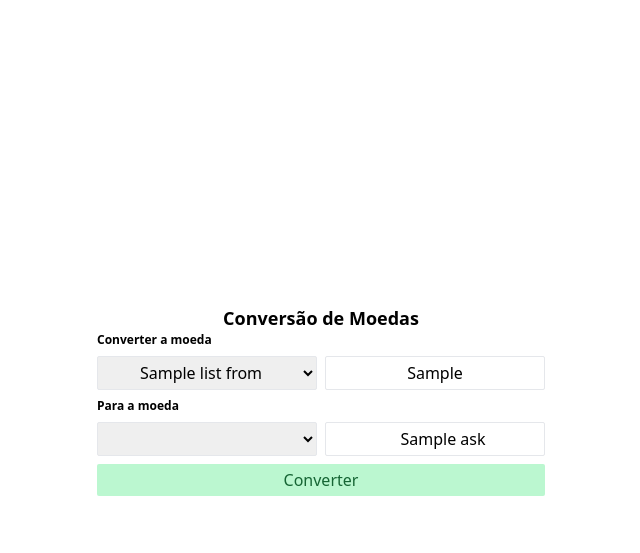
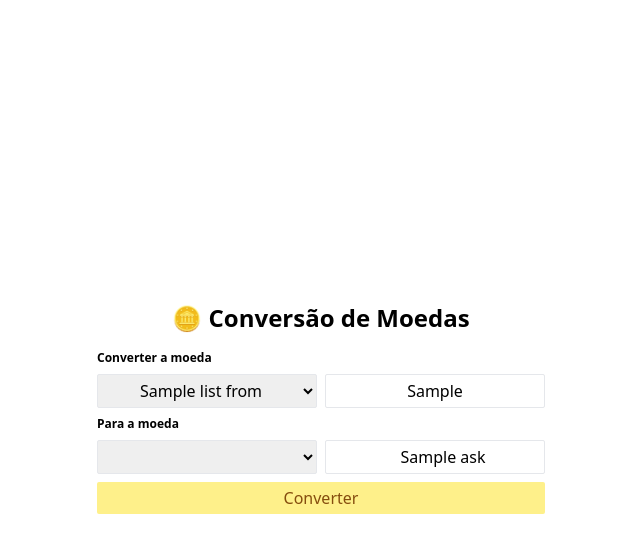
Before and after one commit to ojoaoalexandre/convert-money-site, a Node server app: template views/home.ejs in a window 1280 px wide. Shown: the top 553 px of the page, without its empty margins (319-959 px from the left). Run offline with Node 20, Linux system fonts and the light colour scheme; the template is opened without the code that fills it: most values are stand-ins (such as "Sample title", 1, 10 or a date in 2020); lists and menus that the app fills with data are empty.

Commit message:
added filter to selects

```diff
--- a/controllers/pages.js
+++ b/controllers/pages.js
@@ -14,6 +14,8 @@ const filter = async (list, req, res) => {
             }
         })
 
+    // sort list
+    newList.sort((item, next) => (item.name > next.name) ? 1 : -1)
     res.send(newList)
 }
 
@@ -35,6 +37,9 @@ const home = async (list, req, res) => {
         })
         return coin
     })
+
+    // sort list
+    listFrom.sort((item, next) => (item.name > next.name) ? 1 : -1)
 
     const { fromCode, toCode } = req.query
 
--- a/lib/apiBC.js
+++ b/lib/apiBC.js
@@ -14,6 +14,8 @@ const formatList = (listAPI) => {
         const coinCodesAll = listFormat.map(item => item.codein)
         // filter the unique codes
         const coinCodesUnique = [...new Set(coinCodesAll)]
+        coinCodesUnique.sort()
+
         // create a new format to each coin code
         const list = coinCodesUnique.map(code => {
             const group = {}
--- a/public/app.css
+++ b/public/app.css
@@ -517,6 +517,16 @@ Ensure the default browser behavior of the `hidden` attribute.
   gap: 0.5rem;
 }
 
+.gap-4 {
+  gap: 1rem;
+}
+
+.space-x-3 > :not([hidden]) ~ :not([hidden]) {
+  --tw-space-x-reverse: 0;
+  margin-right: calc(0.75rem * var(--tw-space-x-reverse));
+  margin-left: calc(0.75rem * calc(1 - var(--tw-space-x-reverse)));
+}
+
 .rounded-sm {
   border-radius: 0.125rem;
 }
@@ -560,6 +570,11 @@ Ensure the default browser behavior of the `hidden` attribute.
   background-color: rgb(187 247 208 / var(--tw-bg-opacity));
 }
 
+.bg-yellow-200 {
+  --tw-bg-opacity: 1;
+  background-color: rgb(254 240 138 / var(--tw-bg-opacity));
+}
+
 .p-4 {
   padding: 1rem;
 }
@@ -601,6 +616,11 @@ Ensure the default browser behavior of the `hidden` attribute.
 .text-xs {
   font-size: 0.75rem;
   line-height: 1rem;
+}
+
+.text-2xl {
+  font-size: 1.5rem;
+  line-height: 2rem;
 }
 
 .font-bold {
@@ -661,6 +681,16 @@ Ensure the default browser behavior of the `hidden` attribute.
   color: rgb(22 101 52 / var(--tw-text-opacity));
 }
 
+.text-yellow-700 {
+  --tw-text-opacity: 1;
+  color: rgb(161 98 7 / var(--tw-text-opacity));
+}
+
+.text-yellow-800 {
+  --tw-text-opacity: 1;
+  color: rgb(133 77 14 / var(--tw-text-opacity));
+}
+
 .opacity-25 {
   opacity: 0.25;
 }
@@ -677,6 +707,11 @@ Ensure the default browser behavior of the `hidden` attribute.
 .hover\:bg-green-400:hover {
   --tw-bg-opacity: 1;
   background-color: rgb(74 222 128 / var(--tw-bg-opacity));
+}
+
+.hover\:bg-yellow-400:hover {
+  --tw-bg-opacity: 1;
+  background-color: rgb(250 204 21 / var(--tw-bg-opacity));
 }
 
 @media (min-width: 640px) {
--- a/views/home.ejs
+++ b/views/home.ejs
@@ -2,12 +2,15 @@
 <main class="flex flex-col min-h-screen justify-center">
   <section class="flex flex-col px-4">
     <div class="flex flex-col items-center">
-      <header>
-        <h1 class="font-bold text-lg">Conversão de Moedas</h1>
+      <header class="py-4">
+        <h1 class="text-2xl gap-2">
+          <span>🪙</span>
+          <span class="font-bold">Conversão de Moedas</span>
+        </h1>
       </header>
       <form class="flex flex-col w-full max-w-md gap-2" method="GET" action="/q">
         <div class="grid grid-cols-1 gap-2 sm:grid-cols-2">
-          <p class="sm:col-span-2 font-semibold text-xs">Converter a moeda</p>
+          <p class="sm:col-span-2 font-semibold text-xs"> Converter a moeda</p>
           <select id="fromCode" name="fromCode" class="border rounded-sm px-2 py-1 text-center">
             <% listFrom.forEach(coin => { %>
             <option value="<%= coin.code %>" <%- coin.code == fromCode ? "selected" : ""  %>><%= coin.name %></option>
@@ -24,7 +27,7 @@
 
             <div class="relative flex py-1 border rounded-sm">
                 <span class="flex justify-center items-center py-1 px-2">
-                  <svg id="loading" class="hidden absolute left-2 animate-spin h-5 w-5 text-green-700" xmlns="http://www.w3.org/2000/svg" fill="none" viewBox="0 0 24 24">
+                  <svg id="loading" class="hidden absolute left-2 animate-spin h-5 w-5 text-yellow-700" xmlns="http://www.w3.org/2000/svg" fill="none" viewBox="0 0 24 24">
                     <circle class="opacity-25" cx="12" cy="12" r="10" stroke="currentColor" stroke-width="4"></circle>
                     <path class="opacity-75" fill="currentColor" d="M4 12a8 8 0 018-8V0C5.373 0 0 5.373 0 12h4zm2 5.291A7.962 7.962 0 014 12H0c0 3.042 1.135 5.824 3 7.938l3-2.647z"></path>
                   </svg>
@@ -33,7 +36,7 @@
               </div>
         </div>
 
-        <button type="submit" class="py-1 px-4 bg-green-200 text-green-800 rounded-sm hover:bg-green-400">Converter</button>
+        <button type="submit" class="py-1 px-4 bg-yellow-200 text-yellow-800 rounded-sm hover:bg-yellow-400">Converter</button>
       </form>
     </div>
   </section>
```
